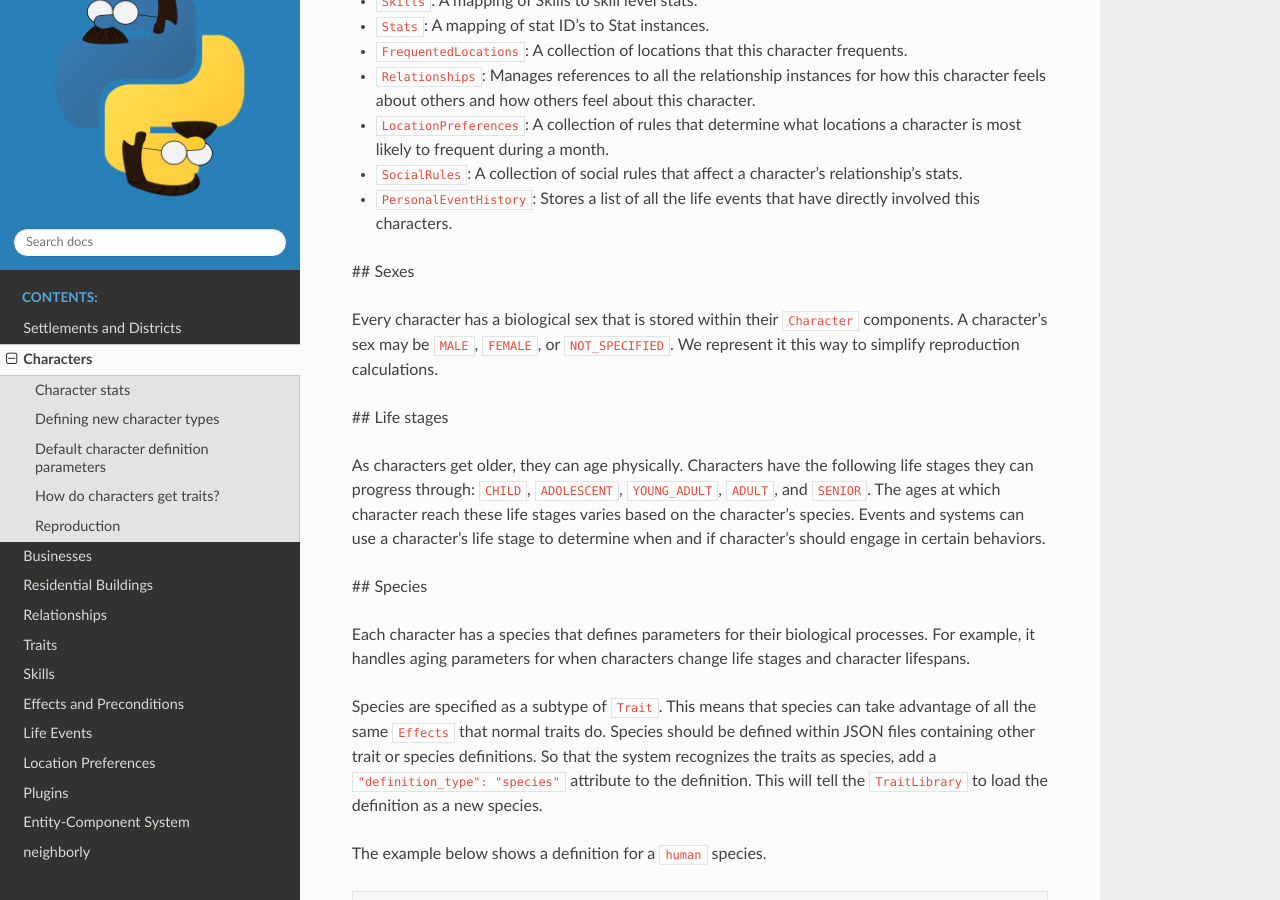
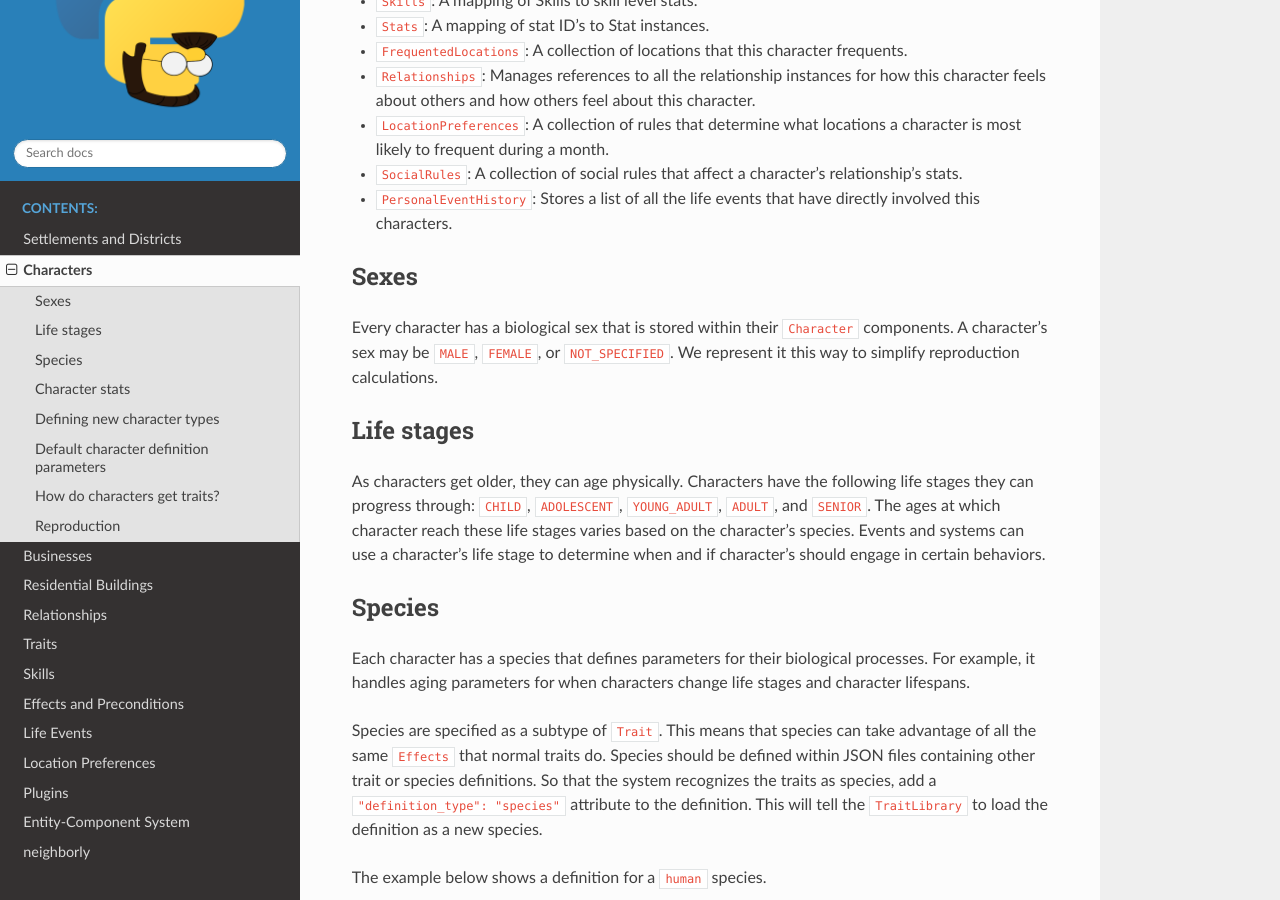
Before and after one commit to ShiJbey/neighborly, a Sphinx documentation site: the page built from docs/source/characters.rst, in a window 1280 px wide and 900 px high, scrolled down 607 px. Built offline with Sphinx 7.4.7 and the Read the Docs theme 2.0.0, drawn with Linux system fonts in a browser that asks for light colours.

Commit message:
docs header fixes

```diff
--- a/docs/source/characters.rst
+++ b/docs/source/characters.rst
@@ -19,15 +19,18 @@ Characters have the following default components that manage their internal data
 - ``SocialRules``: A collection of social rules that affect a character's relationship's stats.
 - ``PersonalEventHistory``: Stores a list of all the life events that have directly involved this characters.
 
-## Sexes
+Sexes
+-----
 
 Every character has a biological sex that is stored within their ``Character`` components. A character's sex may be ``MALE``, ``FEMALE``, or ``NOT_SPECIFIED``. We represent it this way to simplify reproduction calculations.
 
-## Life stages
+Life stages
+-----------
 
 As characters get older, they can age physically. Characters have the following life stages they can progress through: ``CHILD``, ``ADOLESCENT``, ``YOUNG_ADULT``, ``ADULT``, and ``SENIOR``. The ages at which character reach these life stages varies based on the character's species. Events and systems can use a character's life stage to determine when and if character's should engage in certain behaviors.
 
-## Species
+Species
+-------
 
 Each character has a species that defines parameters for their biological processes. For example, it handles aging parameters for when characters change life stages and character lifespans.
 
```
